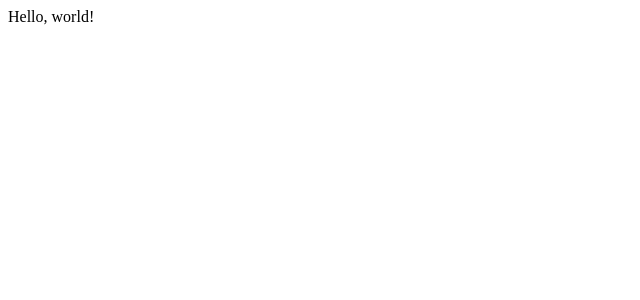
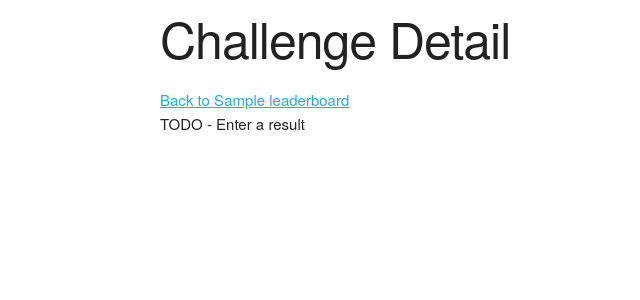
Before and after one commit to jtrussell/swindle, a Django app: a page that uses src/leaderboard/urls.py in a window 1280 px wide. Before the commit the part shown is almost empty. Shown: the top 300 px of the page, without its empty margins (0-640 px from the left). Run offline with Django 3.2, Linux system fonts and the light colour scheme; tables that the repository leaves empty hold one stand-in row (values such as "Sample post").

Commit message:
Add scaffolding for challenge details

```diff
--- a/src/leaderboard/models.py
+++ b/src/leaderboard/models.py
@@ -23,6 +23,7 @@ class Leaderboard(models.Model):
         'Competitor', on_delete=models.CASCADE, null=True, default=None, blank=True, related_name='+')
     champion_since = models.ForeignKey(
         'Result', on_delete=models.CASCADE, null=True, default=None, blank=True, related_name='+')
+    champion_winning_streak = models.IntegerField(default=0)
 
     def __str__(self):
         return self.name
@@ -81,6 +82,14 @@ class Challenge(models.Model):
     class Meta:
         ordering = ['created_on']
 
+    def get_absolute_url(self):
+        return reverse(
+            'show_challenge',
+            kwargs={
+                'leaderboard_slug': self.leaderboard.slug,
+                'challenge_id': self.id
+            })
+
 
 RESULT_STATUES = (
     (0, "Completed"),
--- /dev/null
+++ b/src/leaderboard/templates/leaderboard/challenge-detail.html
@@ -0,0 +1,11 @@
+{% extends "page.html" %}
+
+{% block content %}
+<h1>Challenge Detail</h1>
+<a href="{% url 'show_leaderboard' leaderboard.slug %}">Back to {{leaderboard.name}}</a>
+
+<p>
+TODO - Enter a result
+</p>
+
+{% endblock %}
--- a/src/leaderboard/templates/leaderboard/leaderboard-detail.html
+++ b/src/leaderboard/templates/leaderboard/leaderboard-detail.html
@@ -17,6 +17,7 @@
   {% for challenge in leaderboard.challenges.all %}
     <li>
       <a href="#">{{challenge.created_by}}</a> is waiting for battle. Look out, they've got a <a href="{{challenge.created_by.decks.first.get_dok_url}}">{{challenge.created_by.decks.first}}</a>!
+      <a href="{{challenge.get_absolute_url}}">Details.</a>
     </li>
   {% endfor %}
 </ol>
--- a/src/leaderboard/urls.py
+++ b/src/leaderboard/urls.py
@@ -12,7 +12,7 @@ urlpatterns = [
     path('board/<slug:leaderboard_slug>/new-challenge',
          views.new_challenge, name='show_leaderboard_challenge_form'),
     path('board/<slug:leaderboard_slug>/challenge/<int:challenge_id>',
-         views.challenge_detail),
+         views.challenge_detail, name='show_challenge'),
     path('board/<slug:leaderboard_slug>/result/<int:result_id>',
          views.result_detail, name='show_leaderboard_results'),
 ]
--- a/src/leaderboard/views.py
+++ b/src/leaderboard/views.py
@@ -76,14 +76,17 @@ def new_challenge(request, leaderboard_slug):
     else:
         form = LeaderboardChallengeForm()
 
-    return render(request, 'leaderboard/new-challenge.html', {
+    return render(request, 'leaderboard/challenge-new.html', {
         'leaderboard': board,
         'form': form,
     })
 
 
 def challenge_detail(request, leaderboard_slug, challenge_id):
-    return render(request, 'leaderboard/index.html')
+    board = Leaderboard.objects.filter(slug=leaderboard_slug).first()
+    return render(request, 'leaderboard/challenge-detail.html', {
+        'leaderboard': board
+    })
 
 
 def result_detail(request, leaderboard_slug, result_id):
```
Also changed, not shown: src/leaderboard/migrations/0004_auto_20210326_1042.py (added), src/leaderboard/templates/leaderboard/challenge-new.html (renamed from src/leaderboard/templates/leaderboard/new-challenge.html), 2 other files.
